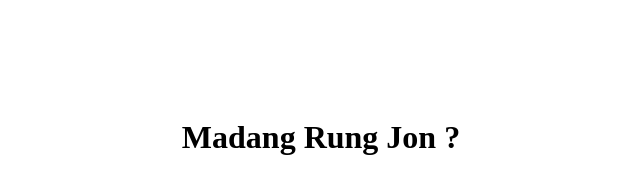
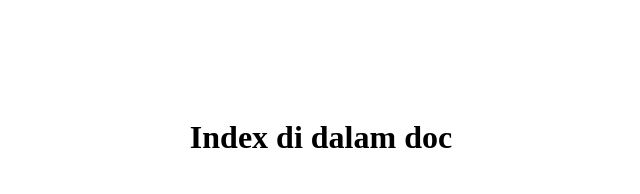
Before and after one commit to RacingTechnology/racingtechnology.github.io, a plain HTML site: page doc/index.html in a window 1280 px wide. Shown: the whole page, without its empty margins (319-959 px from the left). Drawn offline with Linux system fonts and the light colour scheme.

Commit message:
update index.html

```diff
--- a/doc/index.html
+++ b/doc/index.html
@@ -2,7 +2,7 @@
 <center>
     <h1>
         <b>
-            Madang Rung Jon ?
+            Index di dalam doc
         </b>
     </h1>
 </center>
```
